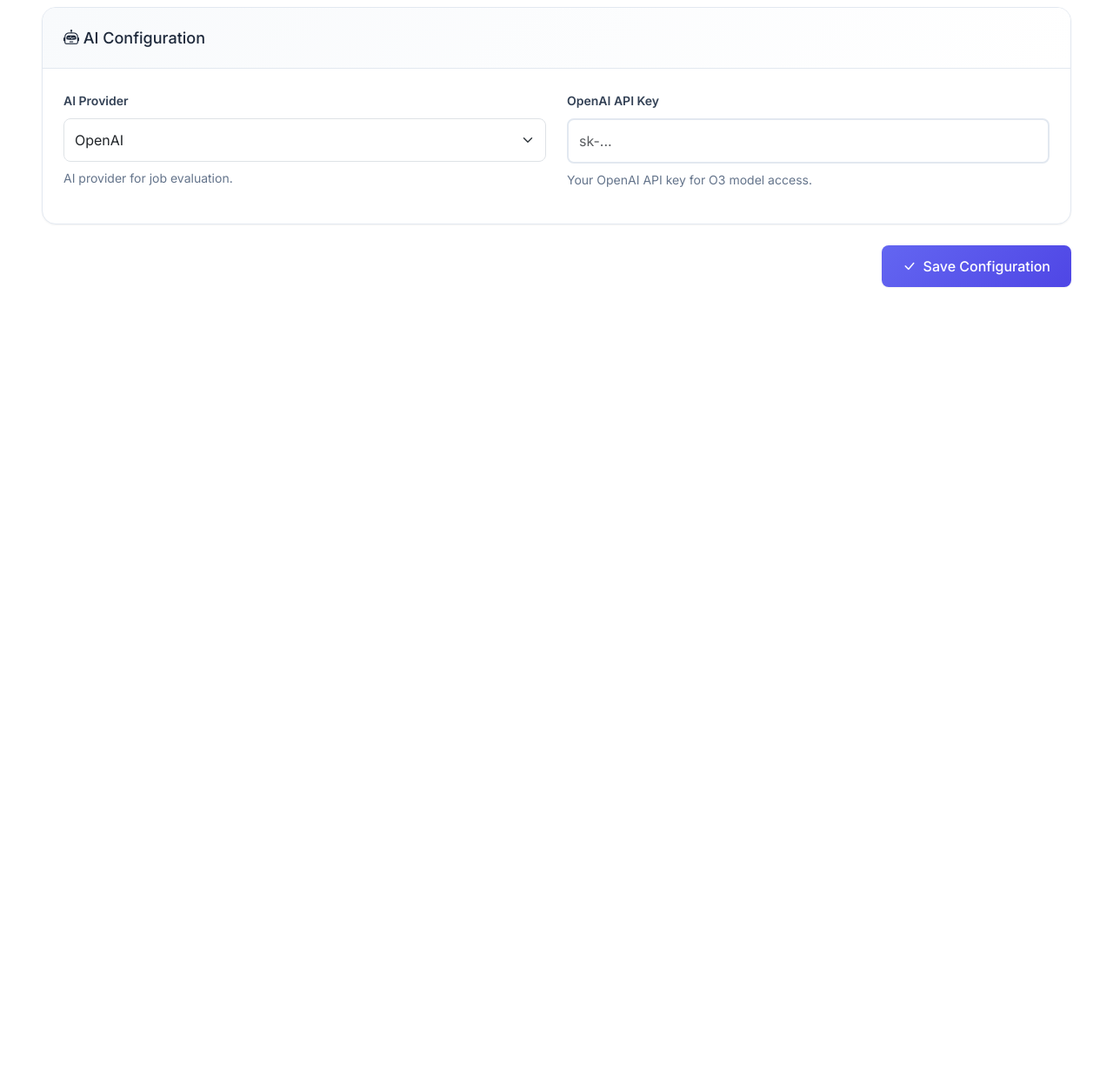
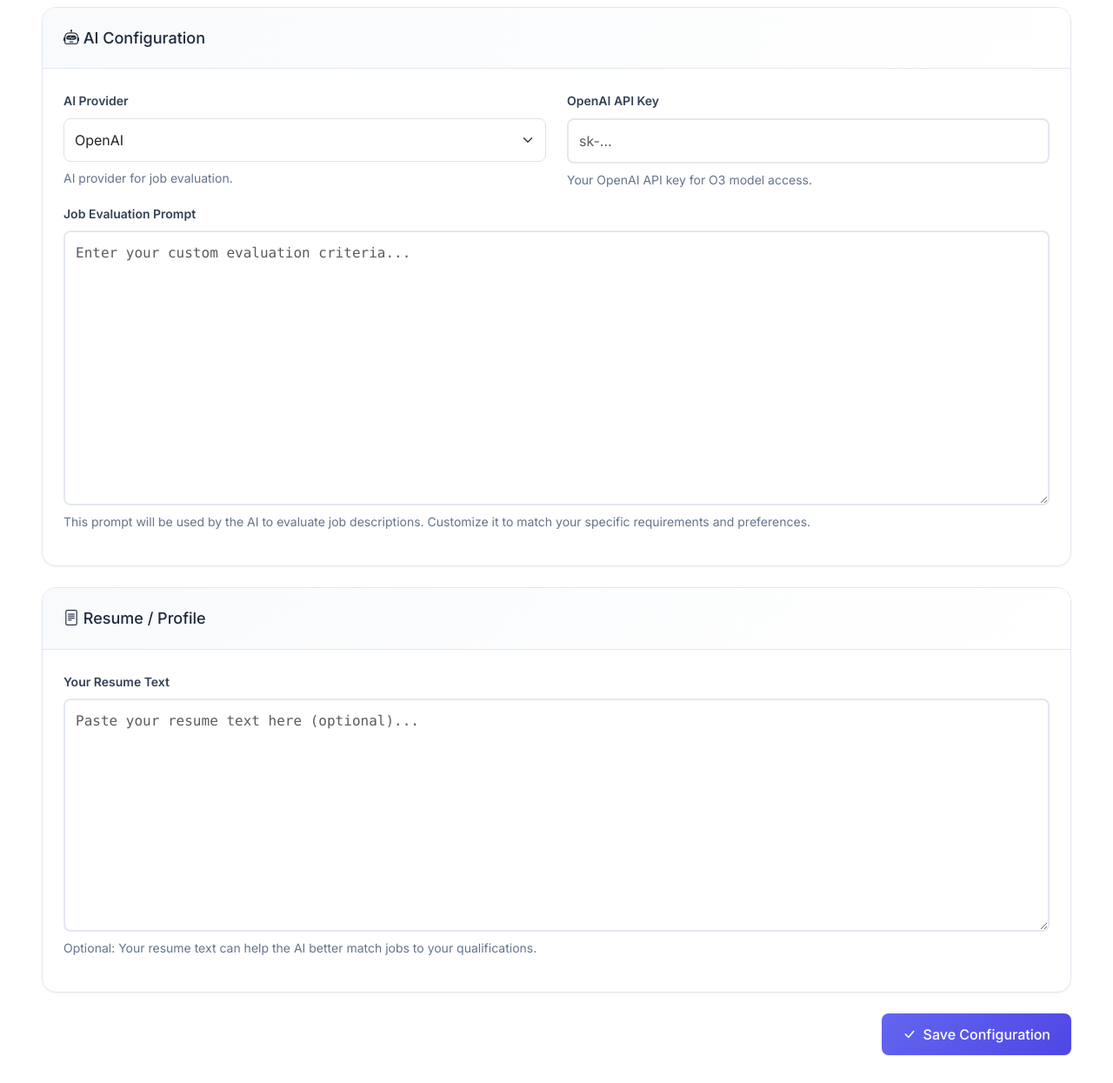
Before and after one commit to mbusbee505/JobFinder, a Flask app: template templates/config.html in a window 1280 px wide. Shown: the part 1375-2620 px from the top of the page at 87% size. Before the commit the page ends 1705 px from the top, so only its background shows below. Run offline with Flask 3, Linux system fonts and the light colour scheme; the template is opened without the code that fills it, so the values that code supplies are empty.

Commit message:
Add evaluation prompt and resume sections to config
- Added Job Evaluation Prompt textarea to config page
- Added Resume/Profile section for user resume text
- Fixed JavaScript error by adding missing form fields
- Updated default config to include resume and exclusion_keywords
- Updated evaluate.py to use multi-user config system
- Evaluation prompt is now fully customizable per user
- Resume text can be used for better job matching

🤖 Generated with [Claude Code](https://claude.com/claude-code)

Co-Authored-By: Claude <noreply@anthropic.com>

```diff
--- a/templates/config.html
+++ b/templates/config.html
@@ -150,6 +150,27 @@
                                 <div class="form-text">Your OpenAI API key for O3 model access.</div>
                             </div>
                         </div>
+                    </div>
+                    <div class="mb-3">
+                        <label for="evaluation_prompt" class="form-label">Job Evaluation Prompt</label>
+                        <textarea class="form-control font-monospace" id="evaluation_prompt" rows="12"
+                                  placeholder="Enter your custom evaluation criteria...">{{ config.prompts.evaluation_prompt if config.prompts and config.prompts.evaluation_prompt else '' }}</textarea>
+                        <div class="form-text">This prompt will be used by the AI to evaluate job descriptions. Customize it to match your specific requirements and preferences.</div>
+                    </div>
+                </div>
+            </div>
+
+            <!-- Resume -->
+            <div class="card mb-4">
+                <div class="card-header">
+                    <h5 class="mb-0"><i class="bi bi-file-text"></i> Resume / Profile</h5>
+                </div>
+                <div class="card-body">
+                    <div class="mb-3">
+                        <label for="resume_text" class="form-label">Your Resume Text</label>
+                        <textarea class="form-control font-monospace" id="resume_text" rows="10"
+                                  placeholder="Paste your resume text here (optional)...">{{ config.resume.text if config.resume and config.resume.text else '' }}</textarea>
+                        <div class="form-text">Optional: Your resume text can help the AI better match jobs to your qualifications.</div>
                     </div>
                 </div>
             </div>
--- a/utils_multiuser.py
+++ b/utils_multiuser.py
@@ -134,7 +134,8 @@ def get_default_config():
             'locations': ['Remote', 'New York', 'San Francisco'],
             'experience_level': 'entry',
             'job_type': 'full-time',
-            'max_jobs_per_search': 50
+            'max_jobs_per_search': 50,
+            'exclusion_keywords': []
         },
         'prompts': {
             'evaluation_prompt': """Please evaluate this job posting based on the following criteria:
@@ -151,6 +152,9 @@ Do NOT reject the job solely for:
 - Asking for 1-2 years of experience
 - Requiring specific tools experience
 - Listing certifications as requirements (unless explicitly marked as "must have before starting")"""
+        },
+        'resume': {
+            'text': ''
         },
         'api_keys': {
             'openai_api_key': '',
```
Also changed, not shown: evaluate.py (+6 -1 lines).
